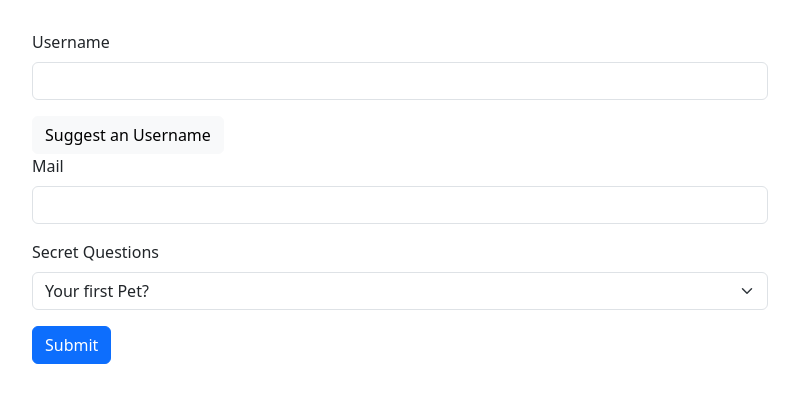
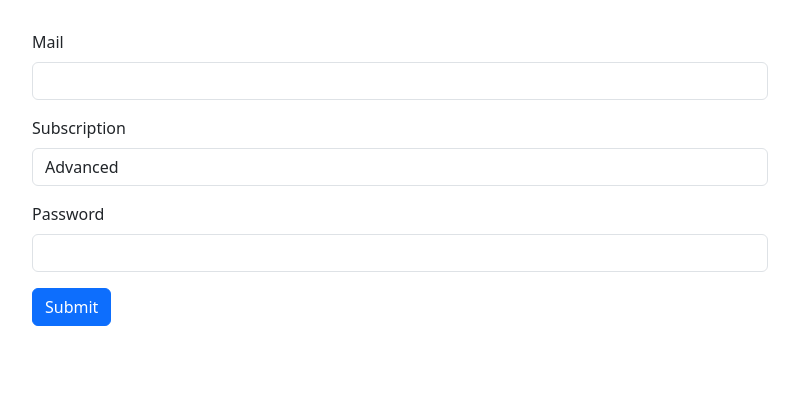
Before and after one commit to CipherGirl/Udemy---Angular, an Angular app: page / in a window 1280 px wide. Shown: the top 402 px of the page, without its empty margins (240-1039 px from the left). Built offline with nearby package versions, Linux system fonts and the light colour scheme.

Commit message:
Template Driven Forms Assignment

```diff
--- a/src/app/app.component.html
+++ b/src/app/app.component.html
@@ -1,28 +1,55 @@
 <div class="container">
   <div class="row">
     <div class="col-12 col-sm-10 col-md-8 offset-sm-1 offset-md-2">
-      <form>
-        <div id="user-data">
-          <div class="mb-3">
-            <label for="username" class="form-label">Username</label>
-            <input type="text" id="username" class="form-control" />
-          </div>
-          <button class="btn btn-light" type="button">
-            Suggest an Username
-          </button>
-          <div class="mb-3">
-            <label for="email" class="form-label">Mail</label>
-            <input type="email" id="email" class="form-control" />
-          </div>
+      <form #signupForm="ngForm" (ngSubmit)="onSubmit()">
+        <div class="mb-3">
+          <label class="form-label" for="email">Mail</label>
+          <input
+            ngModel
+            required
+            class="form-control"
+            name="email"
+            type="email"
+            email
+            #email="ngModel"
+          />
+          <span class="form-text" *ngIf="!email.valid && email.touched"
+            >Please enter a valid email!</span
+          >
         </div>
         <div class="mb-3">
-          <label for="secret" class="form-label">Secret Questions</label>
-          <select id="secret" class="form-select">
-            <option value="pet">Your first Pet?</option>
-            <option value="teacher">Your first teacher?</option>
+          <label class="form-label" for="subscriptionType">Subscription</label>
+          <select
+            [(ngModel)]="selectedSubscription"
+            class="form-control"
+            name="subscriptionType"
+          >
+            <option
+              *ngFor="let subscription of subscriptions"
+              [value]="subscription"
+            >
+              {{ subscription }}
+            </option>
           </select>
         </div>
+        <div class="mb-3">
+          <label class="form-label" for="password">Password</label>
+          <input
+            ngModel
+            required
+            class="form-control"
+            name="password"
+            type="password"
+            #password="ngModel"
+          />
+          <span class="form-text" *ngIf="!password.valid && password.touched"
+            >Please enter a valid password!</span
+          >
+        </div>
         <button class="btn btn-primary" type="submit">Submit</button>
+        <p *ngIf="!signupForm.valid && signupForm.touched">
+          The form is invalid
+        </p>
       </form>
     </div>
   </div>
--- a/src/app/app.component.ts
+++ b/src/app/app.component.ts
@@ -1,12 +1,21 @@
-import { Component } from '@angular/core';
+import { Component, ViewChild } from '@angular/core';
+import { NgForm } from '@angular/forms';
 
 @Component({
   selector: 'app-root',
   templateUrl: './app.component.html',
-  styleUrls: ['./app.component.css']
+  styleUrls: ['./app.component.css'],
 })
 export class AppComponent {
-  suggestUserName() {
-    const suggestedName = 'Superuser';
+  @ViewChild('signupForm') signupForm: NgForm;
+  subscriptions = ['Basic', 'Advanced', 'Pro'];
+  selectedSubscription = 'Advanced';
+
+  setSelectedSubscription(subscription) {
+    this.selectedSubscription = subscription;
+  }
+
+  onSubmit() {
+    console.log(this.signupForm.value );
   }
 }
```
Also changed, not shown: src/app/app.module.ts (+4 -10 lines).
